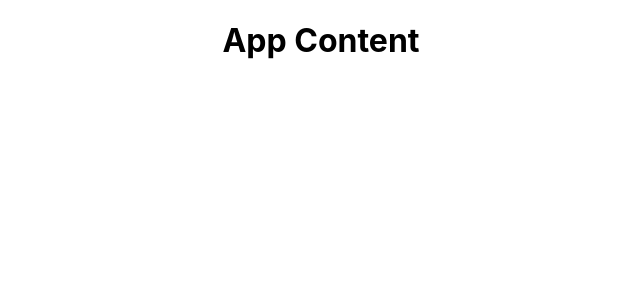
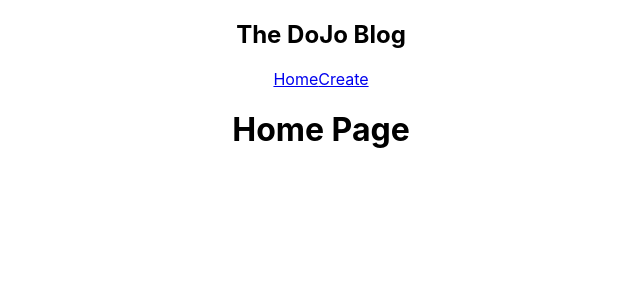
Before and after one commit to Ahmad34-90/React, a JavaScript app: page / in a window 1280 px wide. Shown: the top 300 px of the page, without its empty margins (319-959 px from the left). Built offline with nearby package versions, Linux system fonts and the light colour scheme; the HTML template or start-up script is replaced by a standard one.

Commit message:
Adding home, navabr components

```diff
--- a/src/App.js
+++ b/src/App.js
@@ -1,10 +1,13 @@
 import './App.css';
+import Navbar from './Navbar';
+import Home from './Home';
 
 function App() {
   return (
     <div className="App">
+      <Navbar/>
       <div className="content">
-        <h1>App Content</h1>
+        <Home/>
       </div>
     </div>
   );
--- /dev/null
+++ b/src/Home.js
@@ -0,0 +1,9 @@
+const Home = () => {
+    return (
+        <div className="home">
+            <h1>Home Page</h1>
+        </div>
+     );
+}
+
+export default Home;
--- /dev/null
+++ b/src/Navbar.js
@@ -0,0 +1,13 @@
+const Navbar = () => {
+    return (
+        <nav className="navbar">
+            <h1>The DoJo Blog</h1>
+            <div className="links">
+                <a href="/">Home</a>
+                <a href="/create">Create</a>
+            </div>
+        </nav>
+     );
+}
+
+export default Navbar;
```
